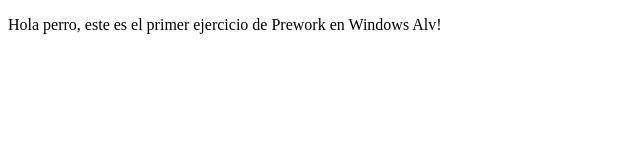
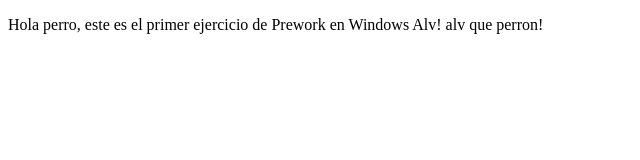
Before and after one commit to carlosf6004/personalProyects, a plain HTML site: page index.html in a window 1280 px wide. Shown: the whole page, without its empty margins (0-640 px from the left). Drawn offline with Linux system fonts and the light colour scheme.

Commit message:
segundo commit

```diff
--- a/index.html
+++ b/index.html
@@ -8,7 +8,7 @@
 </head>
 <body>
     <p>
-        Hola perro, este es el primer ejercicio de Prework en Windows Alv!
+        Hola perro, este es el primer ejercicio de Prework en Windows Alv! alv que perron!
     </p>
 </body>
 </html>
```
